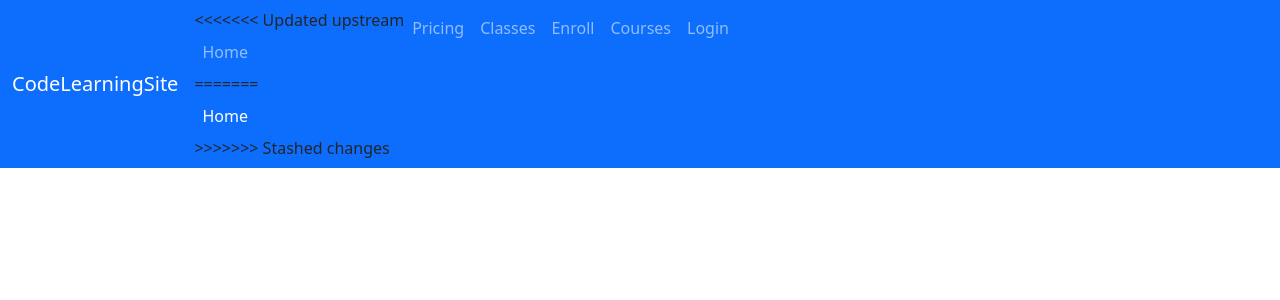
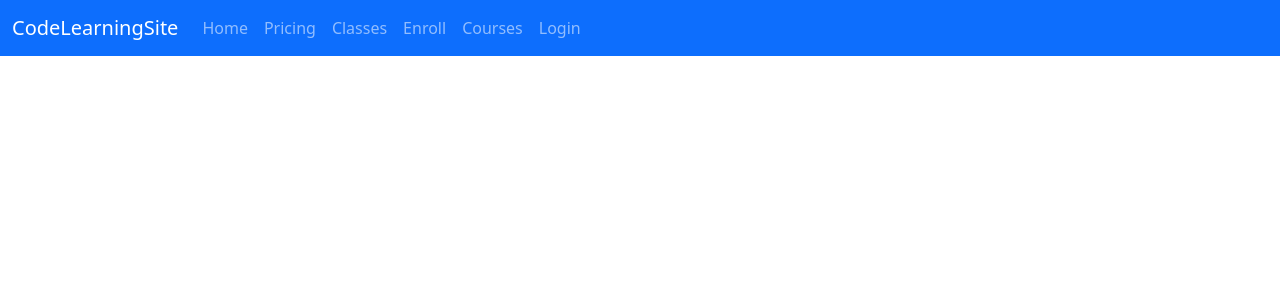
Before and after one commit to TropiiDev/DualHacks, a Flask app: page /classes in a window 1280 px wide. Shown: the top 300 px of the page. Run offline with Flask 3, Linux system fonts and the light colour scheme; some libraries are stand-ins or nearby versions.

Commit message:
update 2

```diff
--- a/website/templates/base.html
+++ b/website/templates/base.html
@@ -30,11 +30,7 @@
               <div class="collapse navbar-collapse" id="navbarNav">
                 <ul class="navbar-nav">
                   <li class="nav-item">
-<<<<<<< Updated upstream
-                    <a class="nav-link" aria-current="page" href="/">Home</a>
-=======
-                    <a class="nav-link active" id="home" aria-current="page" href="/">Home</a>
->>>>>>> Stashed changes
+                    <a class="nav-link" id="home" aria-current="page" href="/">Home</a>
                   </li>
                   <li class="nav-item">
                     <a class="nav-link" id="pricing" href="/pricing">Pricing</a>
```
